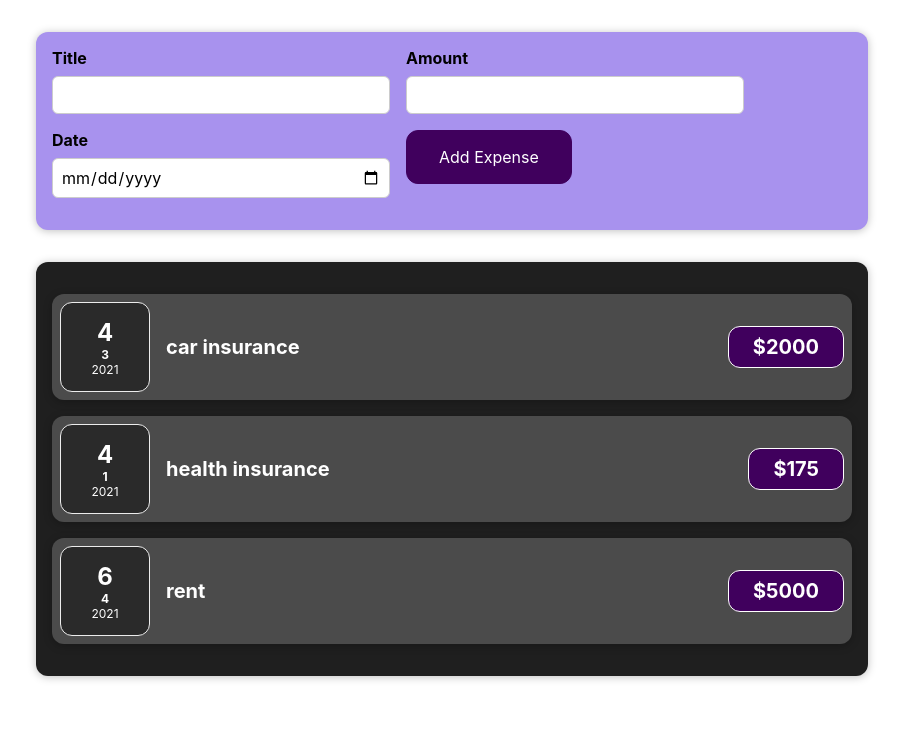
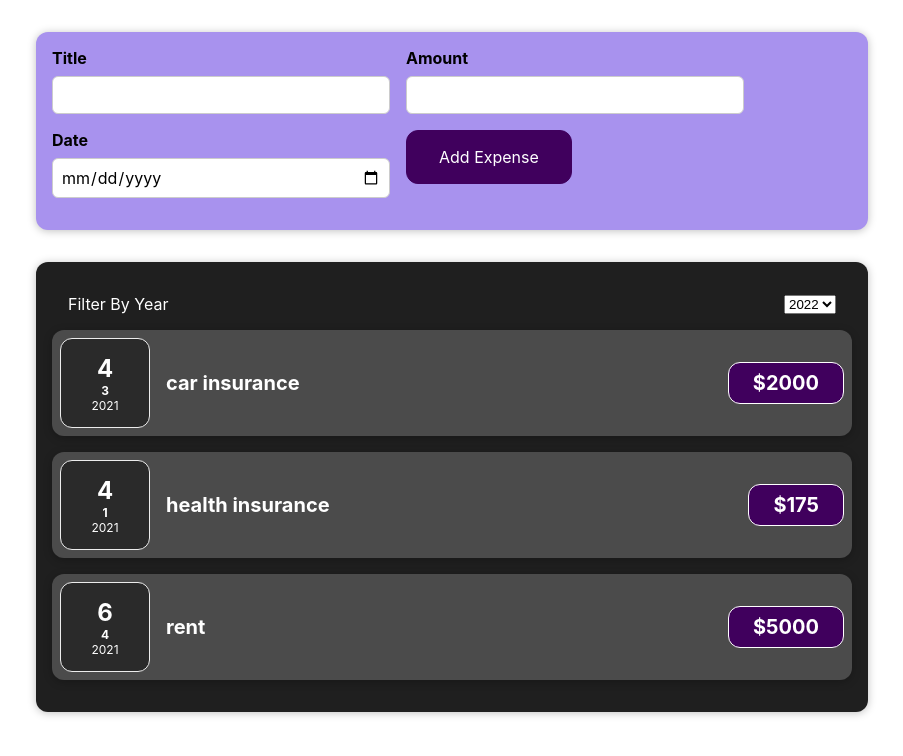
Before and after one commit to hosseinghs/react-expense-tracker, a React (Create React App) app: page / in a window 1280 px wide. Shown: the top 756 px of the page, without its empty margins (188-1091 px from the left). Built offline with nearby package versions, Linux system fonts and the light colour scheme.

Commit message:
ExpenseFilter added to Expense component

```diff
--- a/src/components/Expenses.js
+++ b/src/components/Expenses.js
@@ -1,10 +1,13 @@
 import ExpenseItem from "./ExpenseItem";
+import ExpenseFilter from "./ExpenseFilter";
 import "../assets/style/expenses.css";
 
-const Expense = ({mockData}) => {
-
+const Expense = ({ mockData }) => {
   return (
     <div className="expenses">
+      <div>
+        <ExpenseFilter />
+      </div>
       {mockData.map(({ id, title, amount, date }) => (
         <ExpenseItem key={id} title={title} amount={amount} date={date} />
       ))}
```
